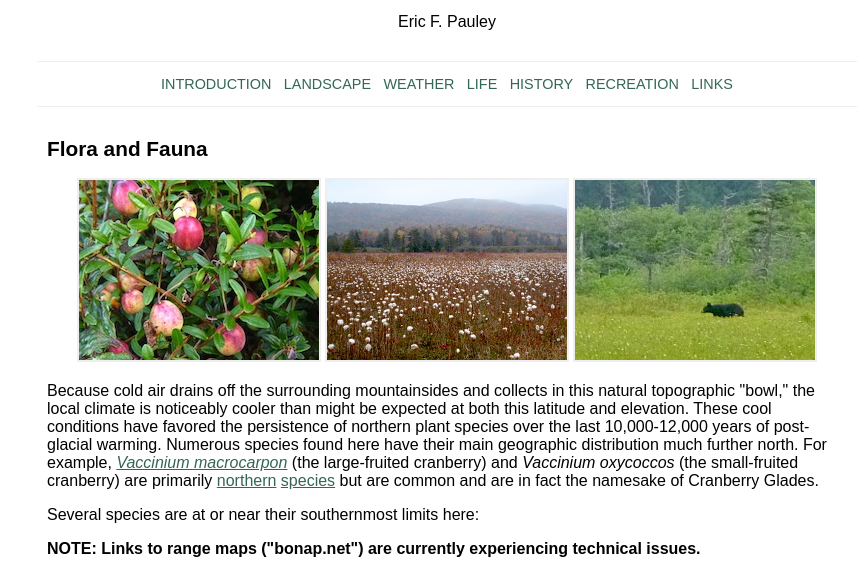
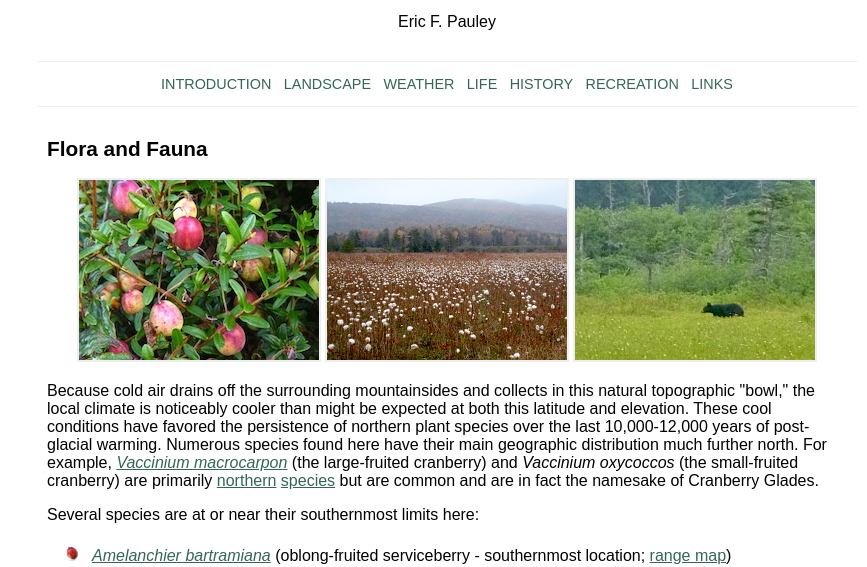
Before and after one commit to cranberryglades/cranberryglades.github.io, a plain HTML site: page life.html in a window 1280 px wide. Shown: the part 157-724 px from the top of the page, without its empty margins (193-1060 px from the left). Drawn offline with Linux system fonts and the light colour scheme.

Commit message:
remove notice about bonap.net having issues

```diff
--- a/life.html
+++ b/life.html
@@ -43,8 +43,6 @@
         <p>Because cold air drains off the surrounding mountainsides and collects in this natural topographic "bowl," the local climate is noticeably cooler than might be expected at both this latitude and elevation.  These cool conditions have favored the persistence of northern plant species over the last 10,000-12,000 years of post-glacial warming.  Numerous species found here have their main geographic distribution much further north.  For example, <a href="./images/vaccinium_macrocarpon-large.jpg"><em>Vaccinium macrocarpon</em></a> (the large-fruited cranberry) and <em>Vaccinium oxycoccos</em> (the small-fruited cranberry) are primarily <a href="http://bonap.net/MapGallery/County/Vaccinium%20macrocarpon.png">northern</a> <a href="http://bonap.net/MapGallery/County/Vaccinium%20oxycoccos.png">species</a> but are common and are in fact the namesake of Cranberry Glades.</p>
 
         <p>Several species are at or near their southernmost limits here:</p>
-
-        <p><strong>NOTE:  Links to range maps ("bonap.net") are currently experiencing technical issues.</strong></p>
 
         <ul>
           <li><a href="./images/amelanchier_bartramiana.jpg"><em>Amelanchier bartramiana</em></a> (oblong-fruited serviceberry - southernmost location; <a href="http://bonap.net/MapGallery/County/Amelanchier%20bartramiana.png">range map</a>)</li>
```
